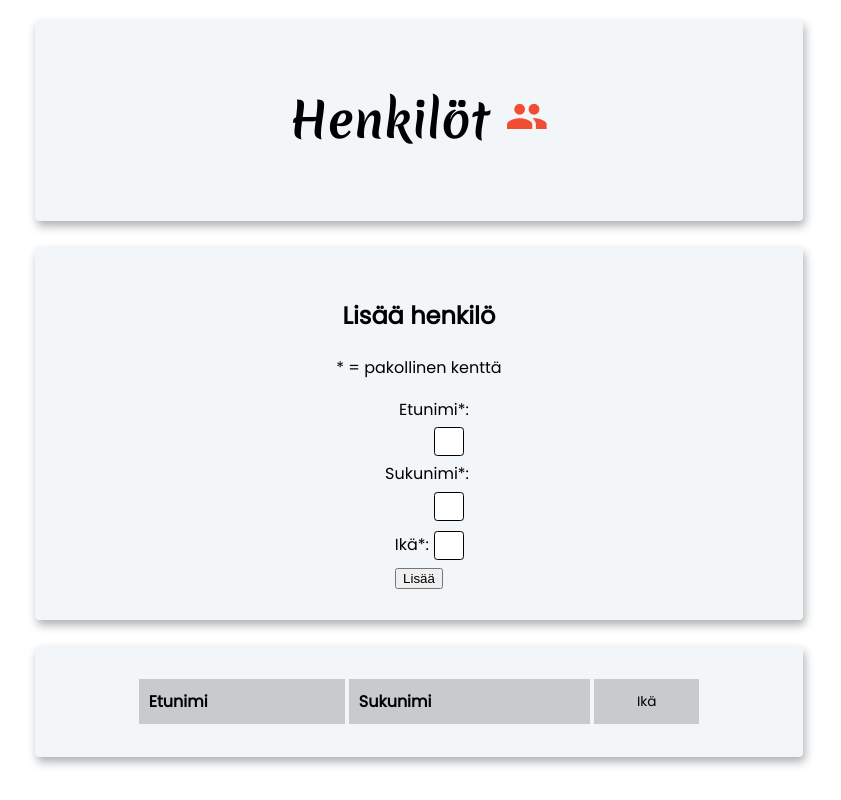
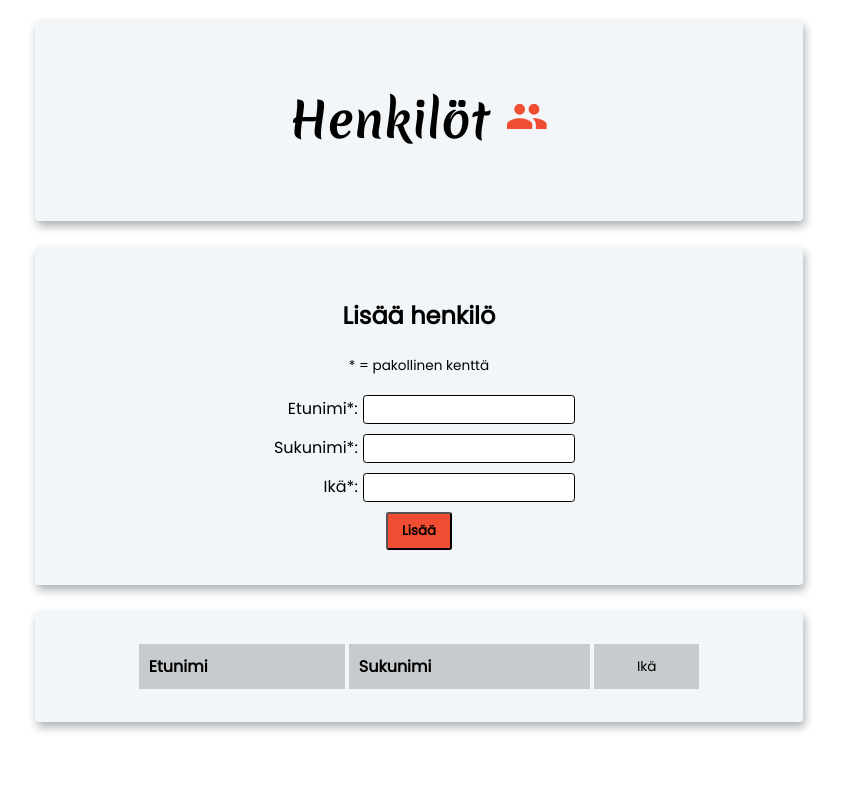
Before and after one commit to mirjamielisabet/frontend, a React (Create React App) app: page / in a window 1280 px wide. Shown: the whole page, without its empty margins (221-1062 px from the left). Built offline with nearby package versions, Linux system fonts and the light colour scheme.

Commit message:
Edit Form.tsx: modify the structure of the form, add property id

```diff
--- a/src/components/Form.tsx
+++ b/src/components/Form.tsx
@@ -10,6 +10,7 @@ interface IProps {
         firstName: string;
         lastName: string;
         age: number;
+        id: string;
       }[]
     >
   >;
@@ -28,13 +29,13 @@ export const Form: React.FC<IProps> = ({ data, addData }) => {
 
   const handleSubmit = (event: React.FormEvent<HTMLFormElement>): void => {
     event.preventDefault();
-
     addData([
       ...data,
       {
         firstName: values.firstName,
         lastName: values.lastName,
         age: parseInt(values.age),
+        id: Date.now().toString(36) + Math.random().toString(36),
       },
     ]);
 
@@ -48,10 +49,9 @@ export const Form: React.FC<IProps> = ({ data, addData }) => {
   return (
     <form className="container" onSubmit={handleSubmit}>
       <h2>Lisää henkilö</h2>
-      <p>* = pakollinen kenttä</p>
+      <p className="smalltext">* = pakollinen kenttä</p>
       <div>
-        <label>
-          Etunimi*:
+        <label>Etunimi*:</label>
         <input
           name="firstName"
           type="text"
@@ -59,11 +59,9 @@ export const Form: React.FC<IProps> = ({ data, addData }) => {
           onChange={handleChange}
           required
         ></input>
-        </label>
       </div>
       <div>
-        <label>
-          Sukunimi*:
+        <label>Sukunimi*:</label>
         <input
           name="lastName"
           type="text"
@@ -71,11 +69,9 @@ export const Form: React.FC<IProps> = ({ data, addData }) => {
           onChange={handleChange}
           required
         ></input>
-        </label>
       </div>
       <div>
-        <label>
-          Ikä*:
+        <label>Ikä*:</label>
         <input
           name="age"
           type="number"
@@ -85,9 +81,10 @@ export const Form: React.FC<IProps> = ({ data, addData }) => {
           max="150"
           required
         ></input>
-        </label>
       </div>
-      <button type="submit">Lisää</button>
+      <button className="button" type="submit">
+        Lisää
+      </button>
     </form>
   );
 };
```
Lines whose indentation alone changed are shown as unchanged.
